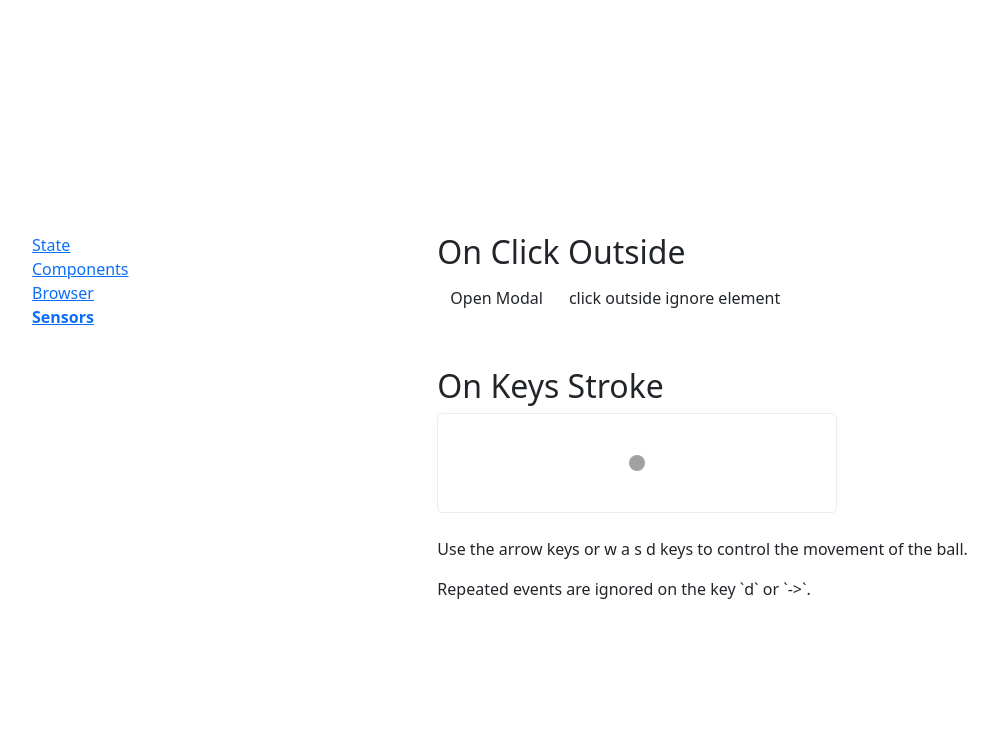
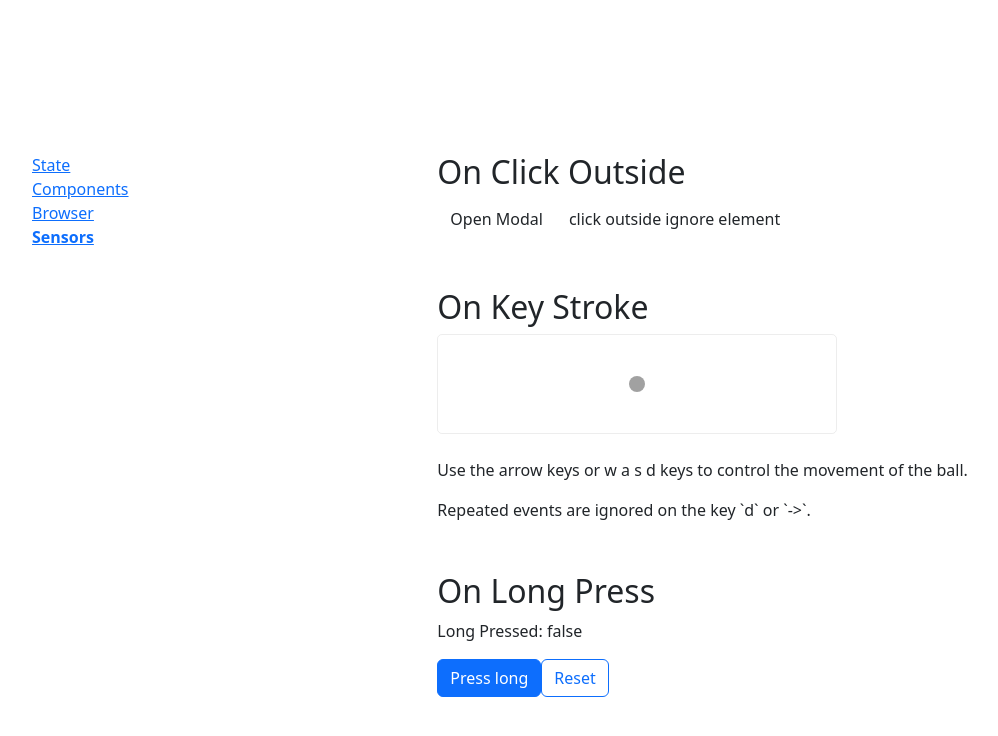
Before and after one commit to UlakhovichKate/vueUse, a Vue app in the folder vueUse/: page /sensors in a window 1280 px wide. Shown: the top 736 px of the page, without its empty margins (0-998 px from the left). Built offline with nearby package versions, Linux system fonts and the light colour scheme.

Commit message:
OnLongPress.vue

```diff
--- a/vueUse/src/components/ListSensors.vue
+++ b/vueUse/src/components/ListSensors.vue
@@ -1,12 +1,13 @@
 <template>
   <on-click-outside/>
   <on-key-stroke/>
+  <on-long-press/>
 </template>
 
 <script setup>
 import OnClickOutside from '../vueUseComponents/OnClickOutside.vue'
 import OnKeyStroke from "../vueUseComponents/OnKeyStroke.vue";
-
+import OnLongPress from "../vueUseComponents/OnLongPress.vue";
 
 </script>
 
--- a/vueUse/src/vueUseComponents/OnKeyStroke.vue
+++ b/vueUse/src/vueUseComponents/OnKeyStroke.vue
@@ -24,7 +24,7 @@ onKeyStroke(['d', 'D', 'ArrowRight'], () => {
 
 <template>
   <div>
-    <h2>On Keys Stroke</h2>
+    <h2>On Key Stroke</h2>
     <div class="container m-0 border-base">
       <div class="ball" :style="{ transform: `translate(${translateX}px, ${translateY}px)` }" />
     </div>
--- /dev/null
+++ b/vueUse/src/vueUseComponents/OnLongPress.vue
@@ -0,0 +1,33 @@
+<script setup lang="ts">
+import { ref } from 'vue'
+import { onLongPress } from '@vueuse/core'
+
+const htmlRefHook = ref<HTMLElement | null>(null)
+const longPressedHook = ref(false)
+
+const onLongPressCallbackHook = (e: PointerEvent) => {
+  longPressedHook.value = true
+}
+const resetHook = () => {
+  longPressedHook.value = false
+}
+
+onLongPress(
+    htmlRefHook,
+    onLongPressCallbackHook,
+    { modifiers: { prevent: true } }
+)
+</script>
+
+<template>
+  <h2>On Long Press</h2>
+  <p>Long Pressed: {{ longPressedHook }}</p>
+
+  <button ref="htmlRefHook" class="ml-2 btn btn-primary small">
+    Press long
+  </button>
+
+  <button class="ml-2 btn btn-outline-primary small" @click="resetHook">
+    Reset
+  </button>
+</template>
```
